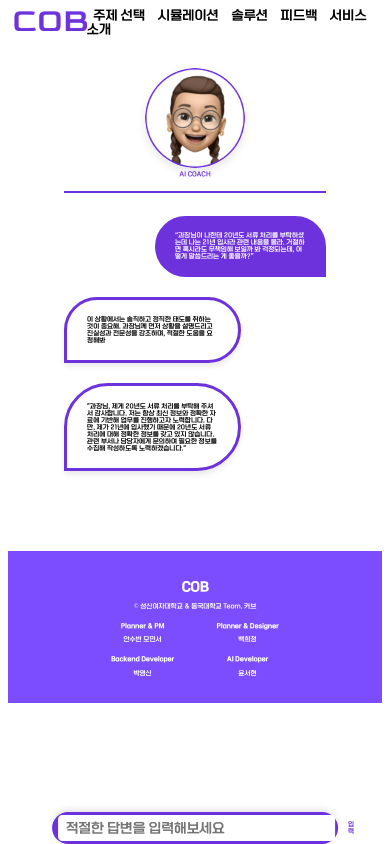
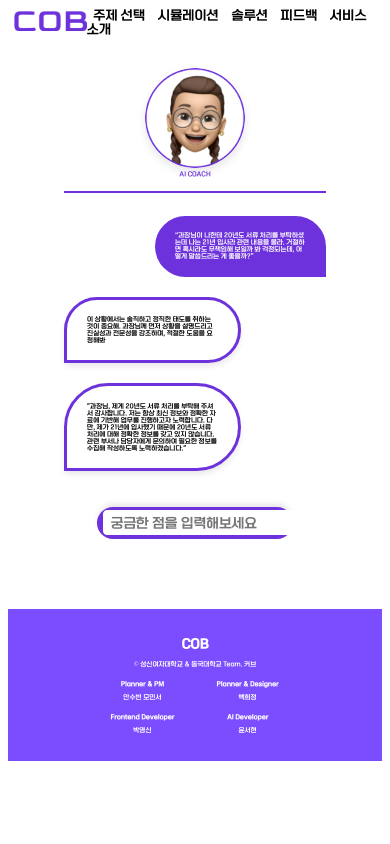
Before and after one commit to dudtlstm/curve_cob, a React (Create React App) app in the folder cob/: page /solution in a window 390 px wide. Built offline with nearby package versions, Linux system fonts and the light colour scheme.

Commit message:
fix: 몇 가지 요소 수정

```diff
--- a/cob/src/App.js
+++ b/cob/src/App.js
@@ -1,4 +1,3 @@
-// src/App.js
 import React from 'react';
 import { BrowserRouter as Router } from 'react-router-dom';
 
@@ -7,6 +6,7 @@ import Footer from "./components/footer/footer";
 import router from "./router";
 
 function App() {
+
   return (
     <Router>
       <div>
--- a/cob/src/components/footer/footer.js
+++ b/cob/src/components/footer/footer.js
@@ -18,7 +18,7 @@ function Footer() {
             <p>백희정</p>
           </div>
           <div className="link-group">
-            <p className="link-title">Backend Developer</p>
+            <p className="link-title">Frontend Developer</p>
             <p>박영신</p>
           </div>
           <div className="link-group">
--- a/cob/src/pages/LandingPage.js
+++ b/cob/src/pages/LandingPage.js
@@ -1,4 +1,4 @@
-import React from "react";
+import React, { useEffect, useState } from "react";
 import '../style/LandingPage.css';
 import { Link } from 'react-router-dom';
 
@@ -13,7 +13,9 @@ import characteristicImage from '../assets/images/characteristic.png';
 import gotoMainButton from '../assets/images/gotoMainButton.png';
 import aboutImage from '../assets/images/aboutimage2.png';
 
+
 export default function LandingPage() {
+
     return(
         <><div className="landing-container-top">
             <h1 className="title">
@@ -39,7 +41,7 @@ export default function LandingPage() {
             <div className="bottom-content">
                 <img src={characteristicImage} alt="특징" className="characteristic"/>
             </div>
-            <div className="last-text">
+            <div className="last-text animated-background">
                 AI 직장인과의 대화를<br/>
                 지금 시작해보세요.
             </div>
--- a/cob/src/pages/Solution.js
+++ b/cob/src/pages/Solution.js
@@ -50,7 +50,7 @@ export default function Solution() {
                 <form className="solution-input-form" onSubmit={handleSendMessage}>
                     <input
                     type="text"
-                    placeholder="적절한 답변을 입력해보세요"
+                    placeholder="궁금한 점을 입력해보세요"
                     value={inputMessage}
                     onChange={(e) => setInputMessage(e.target.value)}
                     />
--- a/cob/src/style/LandingPage.css
+++ b/cob/src/style/LandingPage.css
@@ -116,37 +116,6 @@
     padding: 0 10rem 10rem;
 }
 
-/* .feature-box {
-    width: 30.375rem;
-    background: #E7EDF4;
-    border-radius: 20px;
-    box-shadow: 0 4px 8px rgba(0, 0, 0, 0.1);
-    margin: 1rem 0;
-    padding: 2rem;
-    text-align: center;
-}
-
-.feature-box img {
-    width: auto;
-    height: 6.25rem;
-    margin-bottom: 1rem;
-}
-
-.feature-box h3 {
-    margin-bottom: 0.5rem;
-    font-size: 2rem;
-    font-weight: 200;
-    text-align: left;
-    padding: 0;
-}
-
-.feature-box p {
-    font-size: 1.5rem;
-    padding: 2rem 0 0 2rem;
-    text-align: left;
-    padding: 0;
-} */
-
 @media (max-width: 1000px) {
     html {
         font-size: 50%;
@@ -167,7 +136,7 @@
 
 @media (max-width: 480px) {
     html {
-        font-size: 40%; /* 화면 크기가 더 작을 때 1rem을 6.4px로 조정 */
+        font-size: 40%;
     }
 
     .title, .subtitle {
@@ -182,3 +151,32 @@
         font-size: 2rem;
     }
 }
+
+.animated-background {
+    position: relative;
+    overflow: hidden;
+}
+
+.animated-background::before {
+    content: '';
+    position: absolute;
+    top: 50%;
+    left: 50%;
+    width: 20rem;
+    height: 20rem;
+    background-image: radial-gradient(circle, #6D32DB, transparent);
+    animation: gradient-expand 3s ease-out infinite;
+    transform: translate(-50%, -50%);
+    border-radius: 50%;
+}
+
+@keyframes gradient-expand {
+    0% {
+        transform: scale(0) translate(-50%, -50%);
+        opacity: 1;
+    }
+    100% {
+        transform: scale(10) translate(-50%, -50%);
+        opacity: 0;
+    }
+}
--- a/cob/src/style/SImulation.css
+++ b/cob/src/style/SImulation.css
@@ -85,9 +85,11 @@ label {
 }
 
 .chat-input-form {
-    position: fixe;
+    margin-top: 5rem;
+    position: relative;
     bottom: 0;
-    left: 35%;
+    left: 50%;
+    transform: translateX(-50%);
     width: 65%;
     display: flex;
     align-items: center;
--- a/cob/src/style/Solution.css
+++ b/cob/src/style/Solution.css
@@ -55,7 +55,7 @@
 }
 
 .solution-input-form {
-    position: fixed;
+    position: relative;
     bottom: 0;
     left: 50%;
     transform: translateX(-50%);
@@ -67,6 +67,7 @@
     box-shadow: 0px -4px 6px -1px rgba(0,0,0,0.1);
     border-radius: 20px;
     z-index: 1000;
+    margin-top: 4rem;
 }
 
 .solution-input-form input {
```
